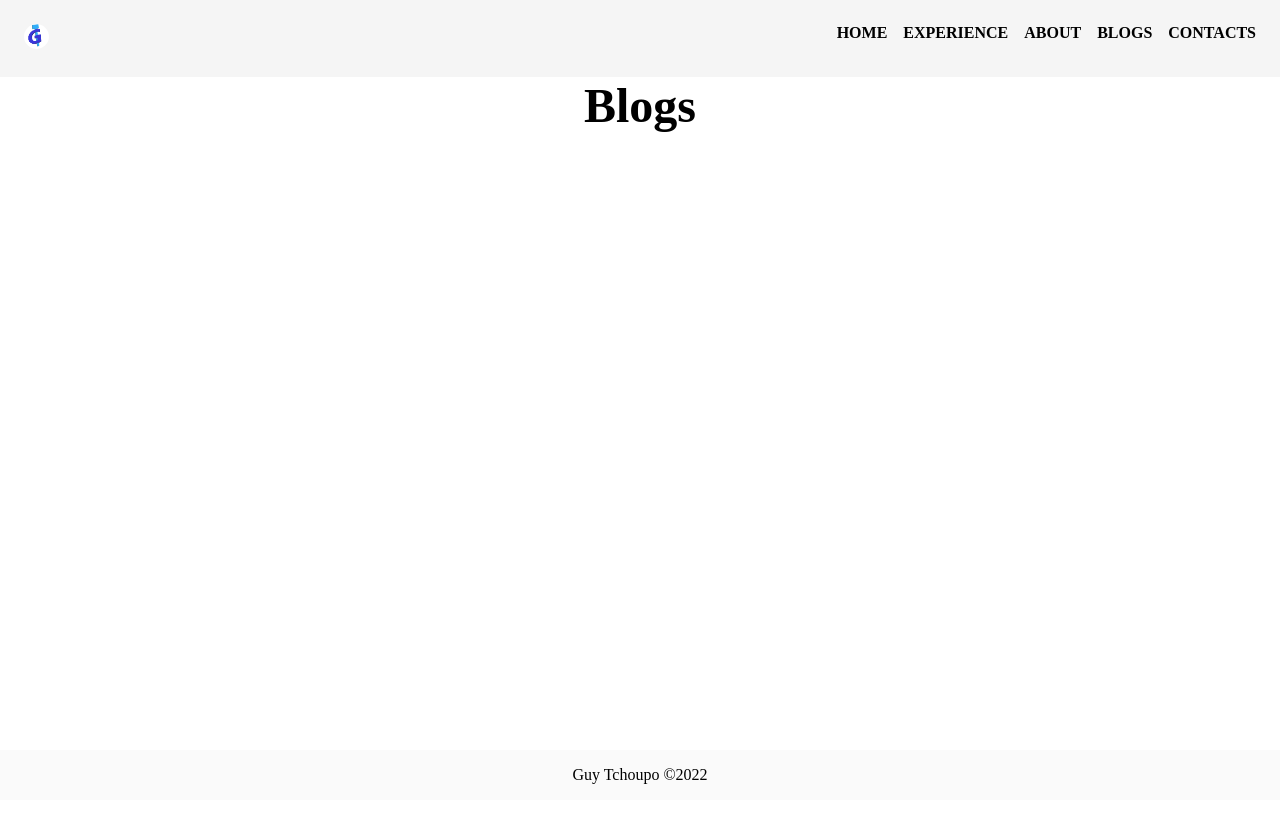
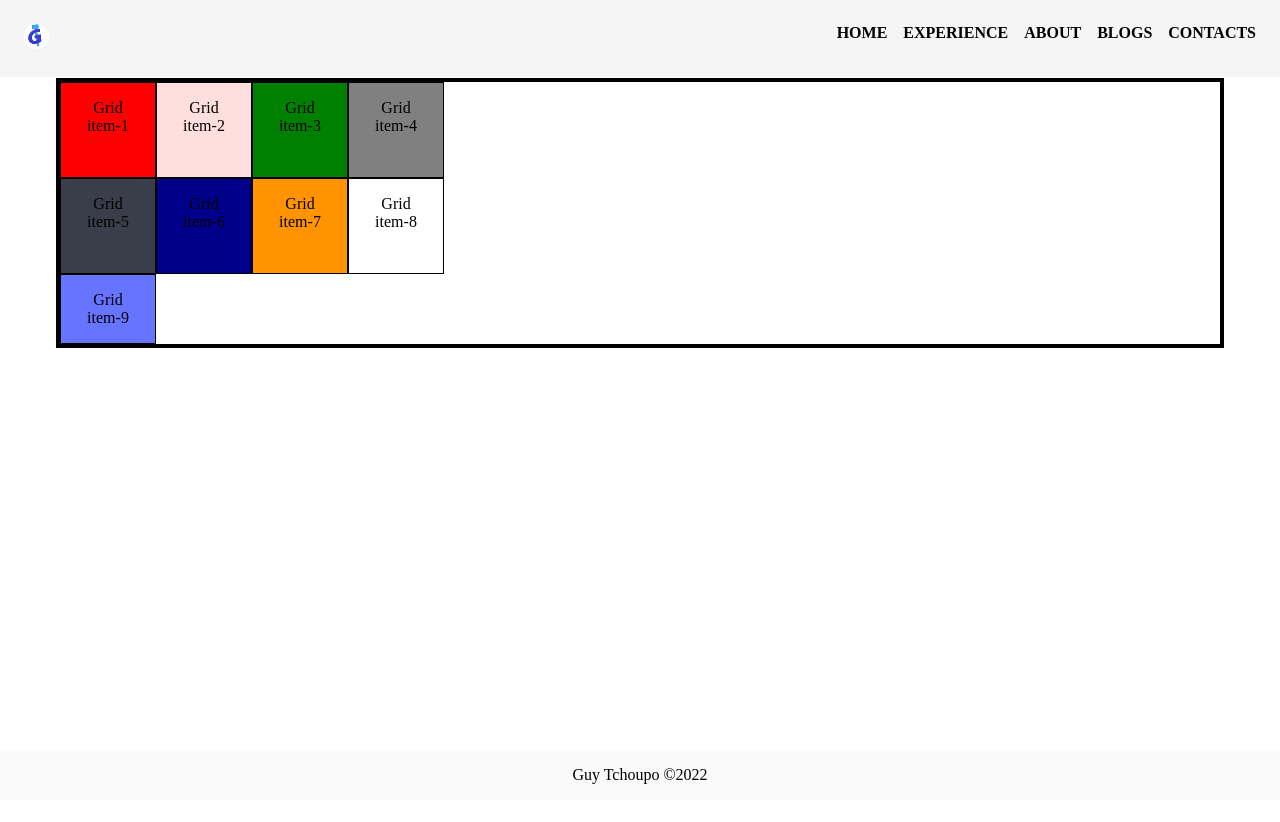
Before and after one commit to tchoupoGuy/next-blog-ui, a Next.js app: page /blogs/blogs in a window 1280 px wide. Shown: the top 822 px of the page. Built offline with nearby package versions, Linux system fonts and the light colour scheme; no server answers.

Commit message:
fix remove dead code

```diff
--- a/src/components/layout/app-layout.module.scss
+++ b/src/components/layout/app-layout.module.scss
@@ -39,3 +39,15 @@
     background: #fafafa;
   }
 }
+
+.gridContainer {
+  border: solid 4px #000;
+  display: grid;
+  grid-template-columns: 6em 6em 6em 6em;
+  grid-template-rows: 6em 6em;
+  grid-auto-flow: dense;
+}
+
+.gridItem2 {
+  grid-column: 2 / span 2;
+}
--- a/src/pages/blogs/blogs.tsx
+++ b/src/pages/blogs/blogs.tsx
@@ -1,10 +1,74 @@
+import styles from "@next/components/layout/app-layout.module.scss";
+
 import PageTitle from "@next/components/page-title";
 import React from "react";
 
+const Item = ({ index, color }: { index: number; color: string }) => {
+  return (
+    <div
+      style={{
+        // width: 100,
+        // height: 100,
+        background: color,
+        border: "1px solid #000",
+        padding: 16,
+        textAlign: "center",
+      }}
+      className={`${styles.gridItem}${index}`}
+    >{`Grid item-${index}`}</div>
+  );
+};
+
+export enum Color {
+  TRANSPARENT = "transparent",
+  WHITE = "#fff",
+  BLACK = "#000",
+  RED = "#ff0000",
+  WHITE_GREY = "#fcfcfc",
+  CHARCOAL_GREY = "#3a3d4a",
+  MEDIUM_GREY = "#abafb3",
+  COOL_GREY = "#a7a9ac",
+  FORD_GREY = "#979797",
+  GOOGLE_GREY = "#626262",
+  CORN_FLOWER = "#6774ff",
+  MEDIUM_BLUE = "#3d48e9",
+  DARK_SKY_BLUE = "#3aa8dd",
+  SKY_BLUE = "#3aa8dd",
+  DEEP_BLUE = "#01008a",
+  TANGERINE = "#ff9400",
+  STRONG_YELLOW = "#f6a601",
+  UGLY_YELLOW = "#e3d200",
+  TEAL_BLUE = "#0078b6",
+  ERROR = "#ff3b5f",
+  DARK_PINK = "#e52f63",
+  ERROR_LIGHT = "#ffdede",
+  WARNING_YELLOW = "#fff0d4",
+  WARNING_TEXT = "#b89c2c",
+  FACEBOOK_BLUE = "#1976d2",
+  PALANQUIN_BOLD = "#707070",
+  GREY_WHITE = "#dddddd",
+  GREY_BLACK = "#979797",
+  ORANGE = "#f6a601",
+  BLACK_TITLE = "#2c2f45",
+}
+
 const Blogs: React.FC = () => {
   return (
-    <section>
-      <PageTitle title="Blogs" />
+    <section className={styles.gridContainer}>
+      {/* <PageTitle title="Blogs" /> */}
+      {[
+        { id: 1, color: "red" },
+        { id: 2, color: Color.ERROR_LIGHT },
+        { id: 3, color: "green" },
+        { id: 4, color: "gray" },
+        { id: 5, color: Color.CHARCOAL_GREY },
+        { id: 6, color: Color.DEEP_BLUE },
+        { id: 7, color: Color.TANGERINE },
+        { id: 8, color: "" },
+        { id: 9, color: Color.CORN_FLOWER },
+      ].map(({ color, id }) => {
+        return <Item index={id} color={color} />;
+      })}
     </section>
   );
 };
```
Also changed, not shown: src/modules/app/home/home.definitions.ts (added, +11 -0 lines), src/pages/home/home.tsx (+6 -4 lines), src/scripts/home.ts (added, +38 -0 lines).
